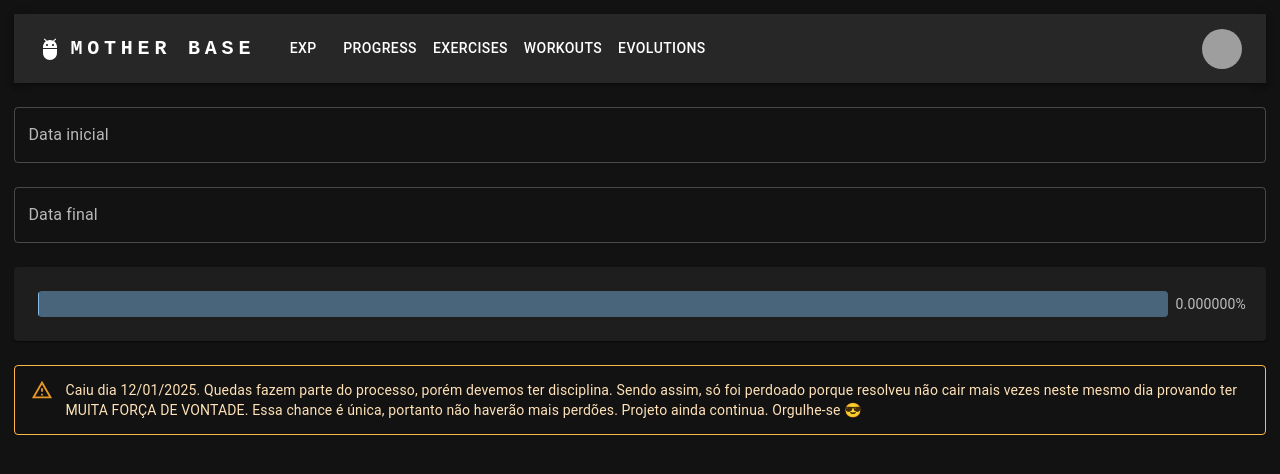
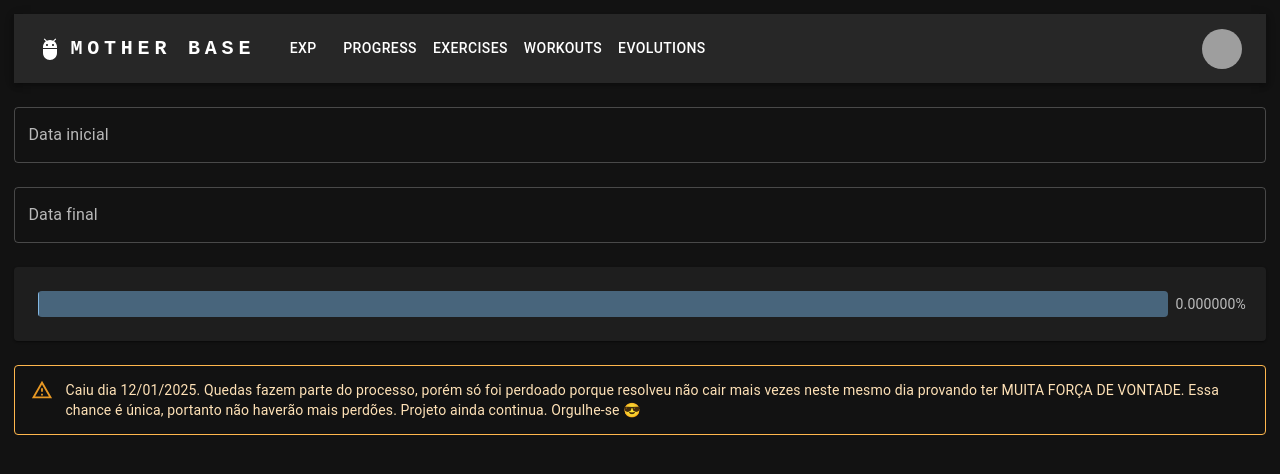
Before and after one commit to guiosouza/react-gamification-web-app, a Next.js app: page /progress in a window 1280 px wide. Shown: the top 474 px of the page. Built offline with nearby package versions, Linux system fonts and the light colour scheme; grey boxes are pictures that could not be loaded.

Commit message:
Update alert message formatting in page.tsx for clarity

```diff
--- a/src/app/progress/page.tsx
+++ b/src/app/progress/page.tsx
@@ -156,11 +156,10 @@ export default function LinearWithValueLabel() {
       </div>
       <div className="generic-container">
         <Alert variant="outlined" severity="warning" sx={{ marginTop: 1 }}>
-          Caiu dia 12/01/2025. Quedas fazem parte do processo, porém devemos ter
-          disciplina. Sendo assim, só foi perdoado porque resolveu não cair mais
-          vezes neste mesmo dia provando ter MUITA FORÇA DE VONTADE. Essa chance
-          é única, portanto não haverão mais perdões. Projeto ainda continua.
-          Orgulhe-se 😎
+          Caiu dia 12/01/2025. Quedas fazem parte do processo, porém só foi
+          perdoado porque resolveu não cair mais vezes neste mesmo dia provando
+          ter MUITA FORÇA DE VONTADE. Essa chance é única, portanto não haverão
+          mais perdões. Projeto ainda continua. Orgulhe-se 😎
         </Alert>
       </div>
     </Box>
```
